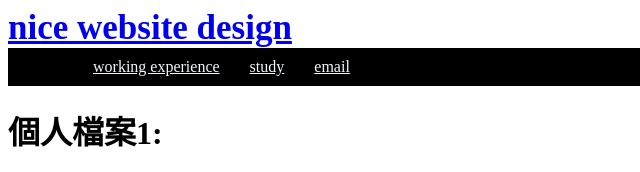
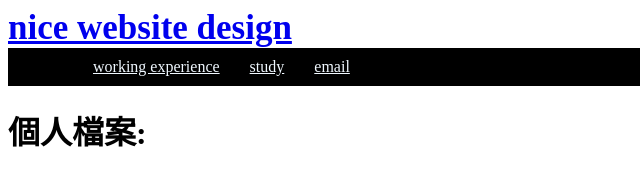
Before and after one commit to LloydGain/LloydGain.github.io, a plain HTML site: page index.html in a window 1280 px wide. Shown: the top 172 px of the page, 0-640 px from the left. Drawn offline with Linux system fonts and the light colour scheme; grey boxes are pictures that could not be loaded.

Commit message:
Update index.html

```diff
--- a/index.html
+++ b/index.html
@@ -19,7 +19,7 @@
 
             <div>
                 <section id="santa"></section>
-                <h1><b>個人檔案1:<b></h1>
+                <h1><b>個人檔案:<b></h1>
                 <img class="santa" src="https://truth.bahamut.com.tw/s01/202111/3aff4e99d55347a1aba0e86bafa00cfc.JPG?w=1000"></img>
                 <!--圓的santa -->
             </div>
```
